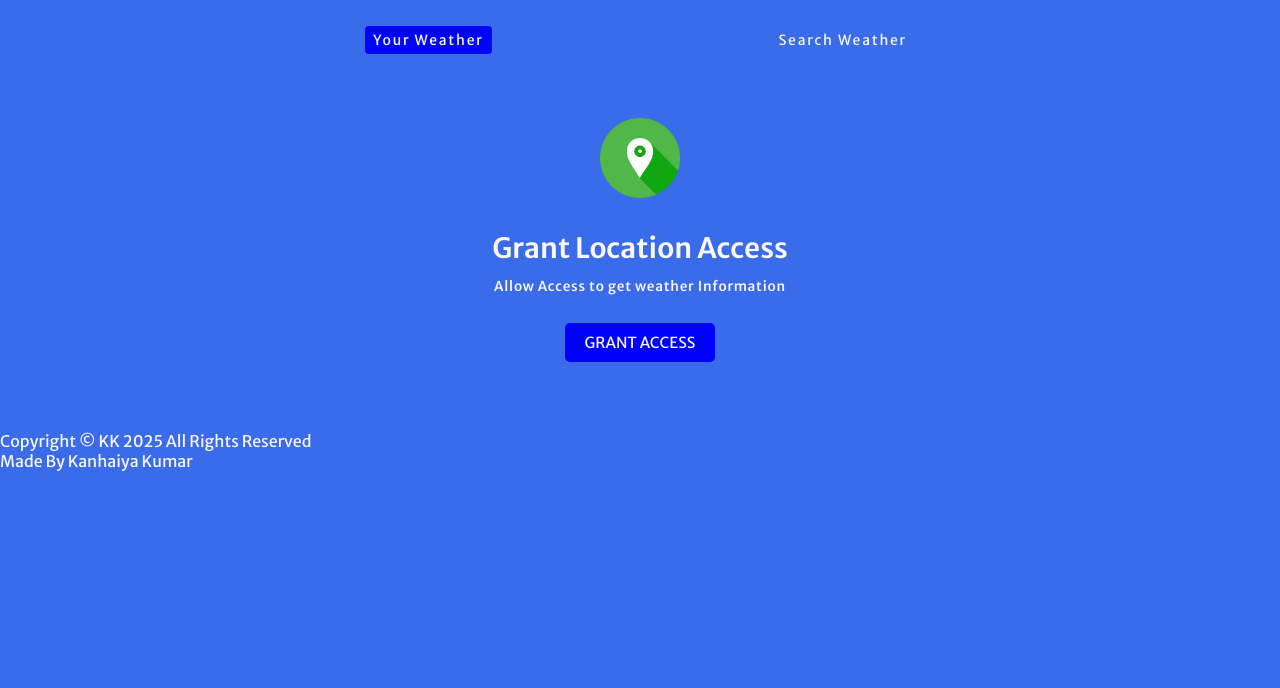
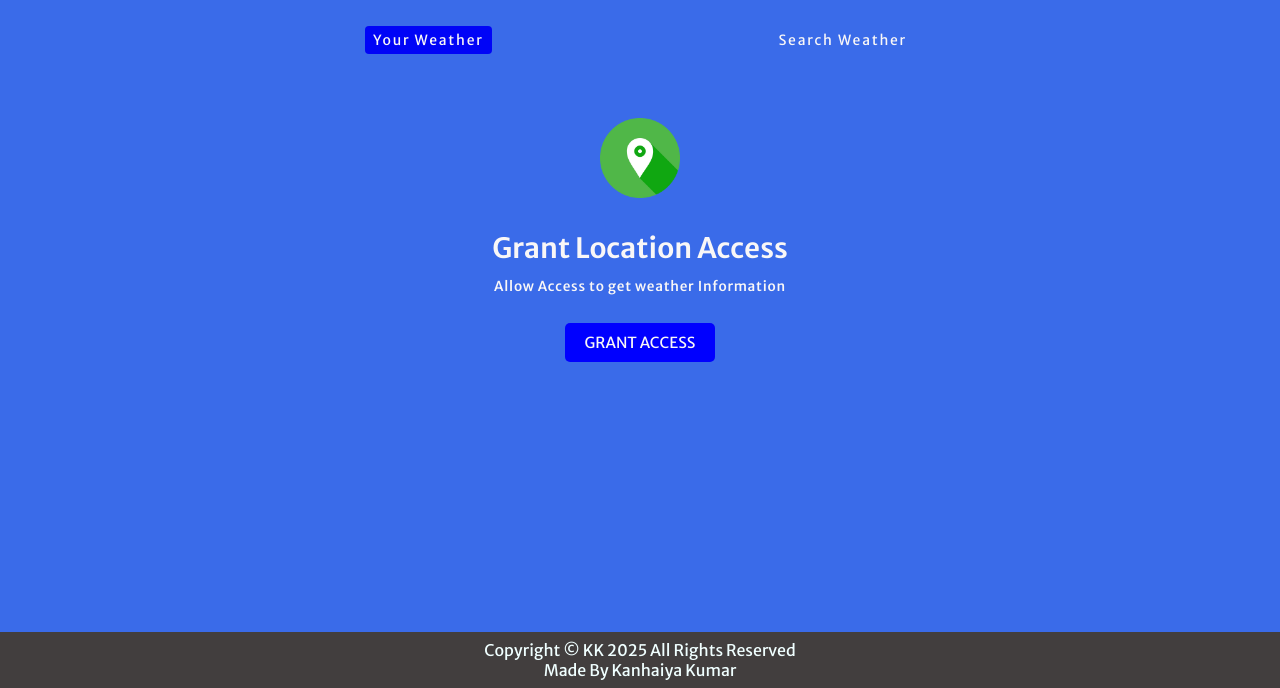
Before and after one commit to iamkanhaiyakumar/weather-app-0.1, a plain HTML site: page index.html in a window 1280 px wide. Shown: the part 159-847 px from the top of the page. Drawn offline with Linux system fonts and the light colour scheme.

Commit message:
Update styles.css

```diff
--- a/styles.css
+++ b/styles.css
@@ -266,6 +266,30 @@ h1 {
     margin-bottom:1px;
 }
 
+html, body {
+    height: 100%;
+    margin: 0;
+}
+
+/* Ensure the footer is always at the bottom */
+.wrapper {
+    min-height: 100%; /* Ensure wrapper takes up full height */
+    display: flex;
+    flex-direction: column;
+}
+
+footer {
+    width: 100%;
+    background-color: #423e3e; /* You can keep this color */
+    padding: 0.5rem 0;
+    margin-top: auto; /* This will push the footer to the bottom of the page */
+    text-align: center;
+}
+
+.footerBox p {
+    color: azure;
+    font-size: 1rem;
+}
 /* footer{
     width: 100%;
 }
```
